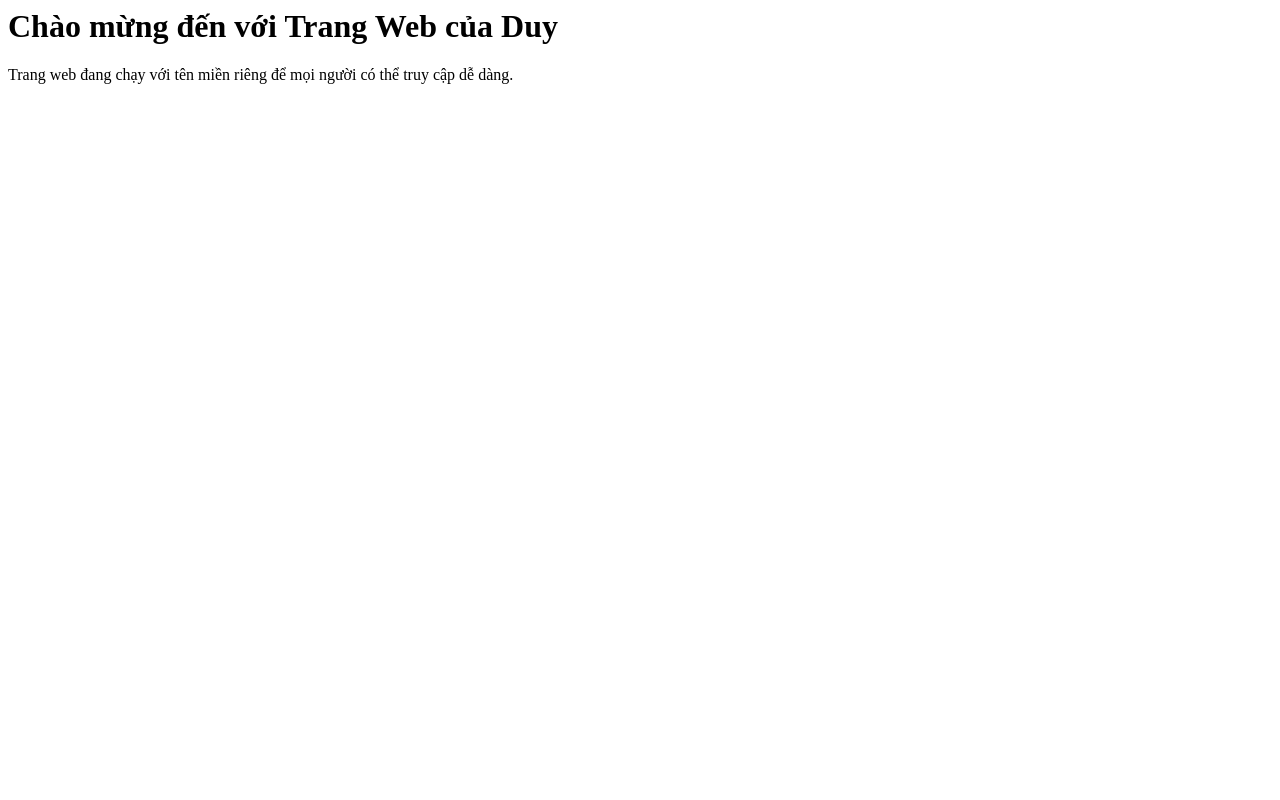
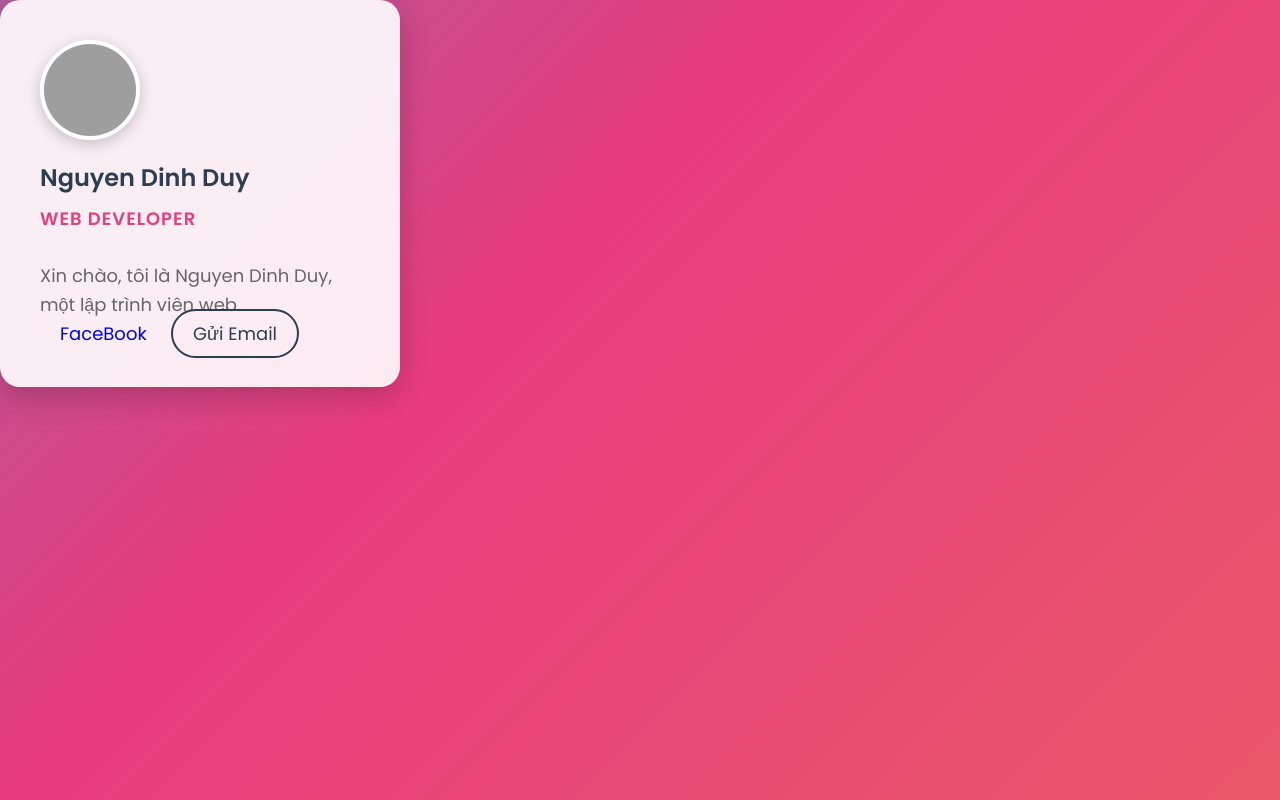
Before and after one commit to Nguyendinhduy257/HTML_CSS_JavaScript, a website: page index.html in a window 1280 px wide. Drawn offline with Linux system fonts and the light colour scheme; grey boxes are pictures that could not be loaded.

Commit message:
Giao diện ban đầu cho HTML CSS

```diff
--- a/index.html
+++ b/index.html
@@ -1,10 +1,21 @@
-<html>
+<html lang="vi">
     <head>
-        <title>Test Page</title>
+        <meta charset="UTF-8">
+        <meta name ="viewport" content="width=device-width, initial-scale=1.0">
+        <title>Nguyen Dinh Duy</title>
+        <link rel="stylesheet" href="https://fonts.googleapis.com/css2?family=Poppins:wght@300;400;600&display=swap">
+        <link rel="stylesheet" href="style.css">
     </head>
     <body>
-        <!--comment This is a test comment -->
-        <h1>Chào mừng đến với Trang Web của Duy</h1>
-        <p>Trang web đang chạy với tên miền riêng để mọi người có thể truy cập dễ dàng.</p>
+        <div class="card">
+            <img src="https://cdn-icons-png.flaticon.com/512/4140/4140048.png" alt="Avatar" class="avatar">
+            <h1>Nguyen Dinh Duy</h1>
+            <p class="Role">Web Developer</p>
+            <p class="desc">Xin chào, tôi là Nguyen Dinh Duy, một lập trình viên web.</p>
+            <div class="buttons">
+                <a href="#" class="btn btn-primary">FaceBook</a>
+                <a href="#" class="btn btn-outline">Gửi Email</a>
+            </div>
+        </div>
     </body>
 </html>
--- /dev/null
+++ b/style.css
@@ -0,0 +1,92 @@
+*{
+    margin:0;
+    padding: 0;
+    box-sizing: border-box;
+    font-family: 'Poppins', sans-serif;
+}
+body{
+    background: linear-gradient(-45deg,#ee7752,#e73c7e,#23a6d5,#23d5ab);
+    background-size: 400% 400%;
+    animation: gradient 15s ease infinite;
+}
+
+@keyframes gradient {
+    0% {
+        background-position: 0% 50%;
+    }
+    50% {
+        background-position: 100% 50%;
+    }
+    100% {
+        background-position: 0% 50%;
+    }
+}
+/*ther card styles*/
+.card{
+    background: rgba(255, 255, 255, 0.9);
+    padding: 40px;
+    border-radius: 20px;
+    box-shadow: 0 10px 30px rgba(0, 0, 0, 0.2);
+    max-width: 400px;
+    width: 90%;
+    transition: transform 0.3s ease, animation 0.3s ease;
+}
+.card:hover{
+    transform: translateY(-10px);
+    box-shadow: 0 15px 40px rgba(0, 0, 0, 0.3);
+}
+/*ảnh đại diện*/
+.avatar{
+    width: 100px;
+    height: 100px;
+    border-radius: 50%;
+    object-fit: cover;
+    margin-bottom: 20px;
+    border: 4px solid #fff;
+    box-shadow: 0 4px 15px rgba(0, 0, 0, 0.2);
+}
+/*Chữ và nội dung*/
+h1{
+    font-size: 24px;
+    color: #2c3e50;
+    margin-bottom: 10px;
+}
+p.Role{
+    color: #e73c7e;
+    font-size: 18px;
+    font-weight: 600;
+    margin-bottom: 20px;
+    text-transform: uppercase;
+    letter-spacing: 1px;
+}
+p.desc{
+    font-size: 18px;
+    color: #666;
+    line-height: 1.6;
+    margin-top: 30px;
+}
+/*Nút bấm*/
+.button{
+    display: flex;
+    gap: 10px;
+    justify-content: center;
+}
+.btn{
+    text-decoration: none;
+    padding: 10px 20px;
+    border-radius: 30px;
+    font-size: 18px;
+    font-weight: 500;
+    transition: all 0.3s ease;
+}
+.btn-outline{
+    border: 2px solid #2c3e50;
+    color: #2c3e50;
+    background: transparent;
+}
+.btn-outline:hover{
+    background: #2c3e50;
+    color: #fff;
+    opacity: 0.8;
+    transform: scale(1.05);
+}
```
